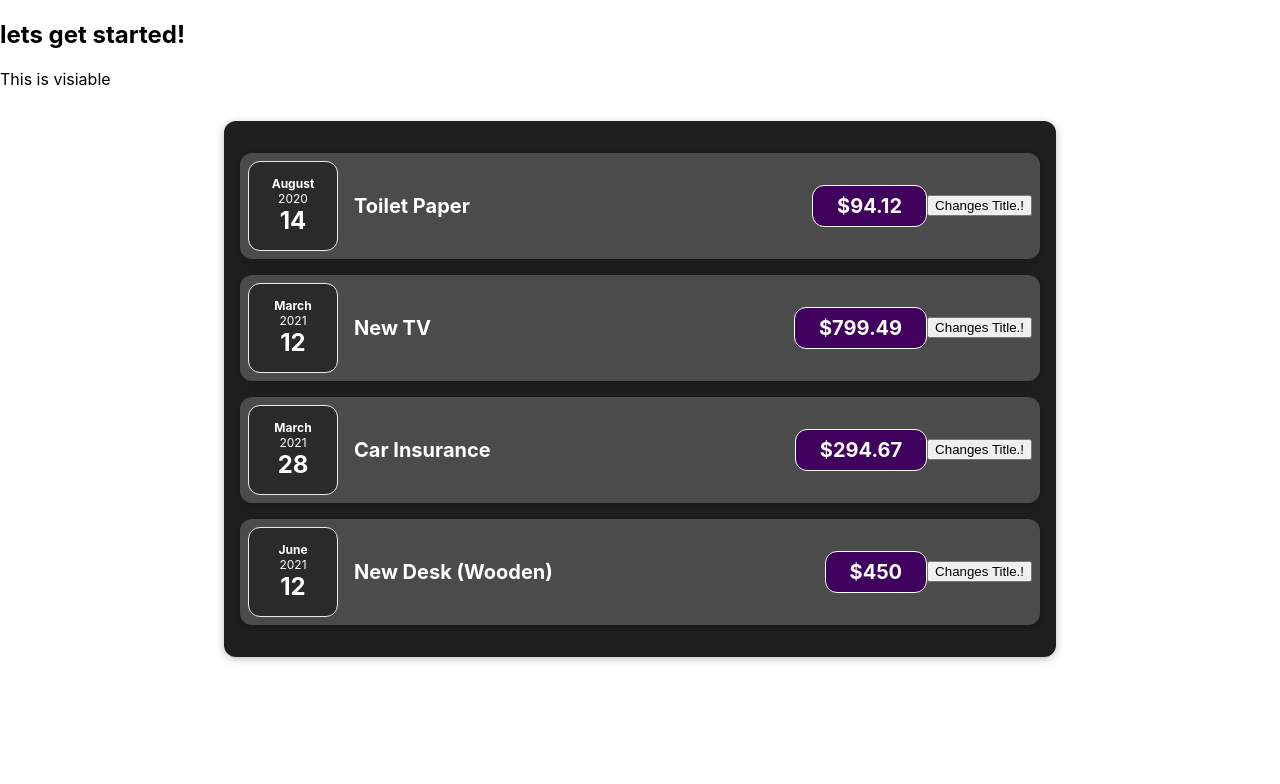
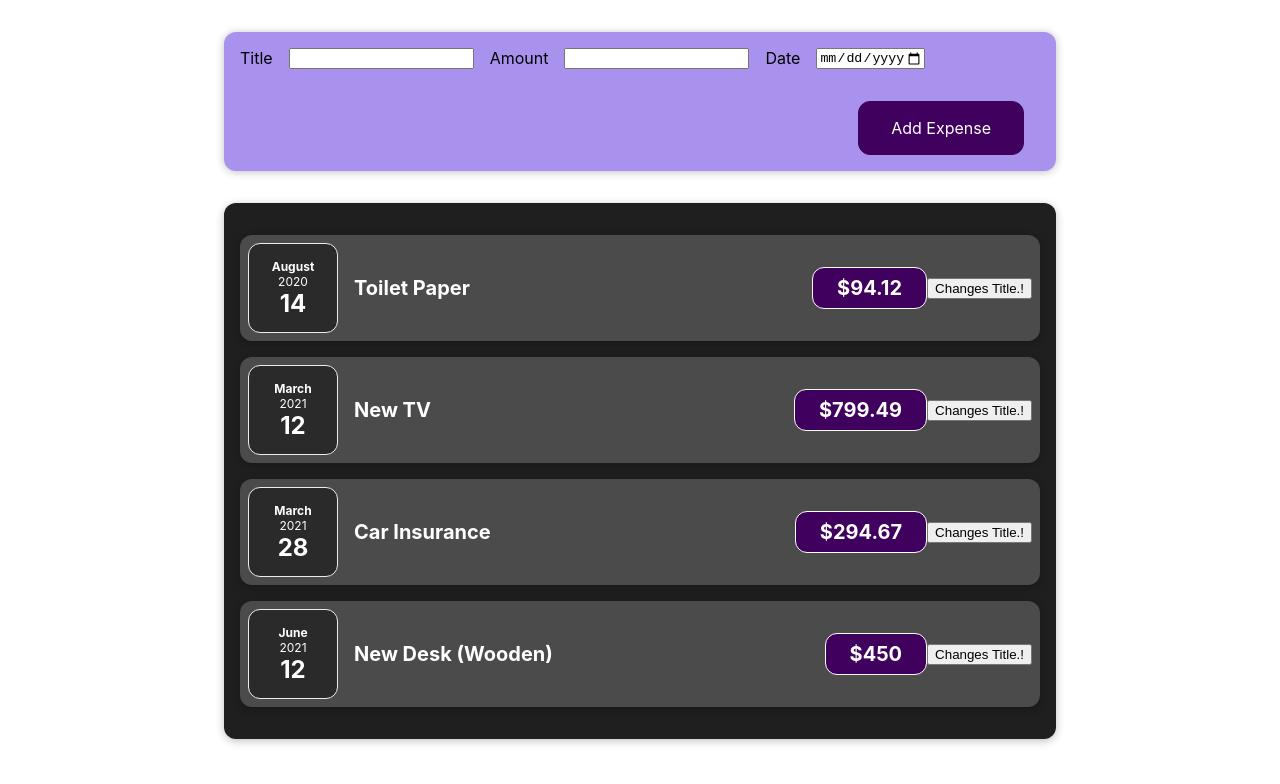
Before and after one commit to Rajasagar/react-basic, a React (Create React App) app: page / in a window 1280 px wide. Shown: the top 784 px of the page. Built offline with nearby package versions, Linux system fonts and the light colour scheme.

Commit message:
Form and listening  to user input and working with multiple states

```diff
--- a/src/App.js
+++ b/src/App.js
@@ -2,6 +2,8 @@
 import Expense from './components/Expenses/Expense';
 import ExpenseItem from "./components/Expenses/ExpenseItem"
 import React from 'react'
+import NewExpense from './components/NewExpense/NewExpense';
+
 function App() {
   const expenses = [
     {
@@ -29,22 +31,24 @@
   //So that's why we have this one wrapper root JSX element below one React.createElement and below to
   //below is <div> 3 attribute h2 , p , expenses </div>
 
-  return React.createElement(
-    "div",
-    {},
-    React.createElement("h2", {}, "lets get started!"),
-    React.createElement("p",{},"This is visiable"),
-    React.createElement(Expense, {items: expenses}) // above code what we create is old way
+  // return React.createElement(
+  //   "div",
+  //   {},
+  //   React.createElement("h2", {}, "lets get started!"),
+  //   React.createElement("p",{},"This is visiable"),
+  //   React.createElement(Expense, {items: expenses}) // above code what we create is old way
     // of creating jsx code or alternative of jsx code what we create below it will work same it is
     // not easy reading or understanding it , we have Import React from 'react' in all .js files to run above code.
 
     // this is jsx code what we write below but in the brower it will go just like HTML.
     // jsx code not be there it will convert but not shown on the brower.
-    // <div>
-    //   <h2>lets get started!</h2>
-    //   <p>This is visiable</p>
-    //   <Expense items={expenses} />
-    // </div>
+    return (
+    <div>
+      {/* <h2>lets get started!</h2> */}
+      <NewExpense />
+      {/* <p>This is visiable</p> */}
+      <Expense items={expenses} />
+    </div>
 
     //  {/* above code is shorter version of expenseitem what we created. below
     //  basically we created new components and store all the details in Expense.js componets and add css to it and bring items attribute with expenses what we define as an array.  */}
--- /dev/null
+++ b/src/components/NewExpense/ExpenseForm.css
@@ -0,0 +1,26 @@
+.new-expense__controls {
+  display: flex;
+  flex-wrap: wrap;
+  gap: 1rem;
+  margin-bottom: 1rem;
+  text-align: left;
+}
+
+.new-expense__control label {
+  font-weight: bold;
+  margin-bottom: 0.5rem;
+  display: block;
+}
+
+.new-expense__control input {
+  font: inherit;
+  padding: 0.5rem;
+  border-radius: 6px;
+  border: 1px solid #ccc;
+  width: 20rem;
+  max-width: 100%;
+}
+
+.new-expense__actions {
+  text-align: right;
+}
--- /dev/null
+++ b/src/components/NewExpense/ExpenseForm.js
@@ -0,0 +1,43 @@
+import React, { useState } from "react";
+import './ExpenseForm.css'
+
+const ExpenseForm =()=>{
+    //document.getElementById('').addEventListener('click', (event) =>{})
+    const [enteredTitle, setEnteredTitle]= useState('')
+    const titlechangeHandler = (event)=>{
+        // console.log(event.target.value);
+        setEnteredTitle(event.target.value)
+    }
+    const [enteredAmount, setEnteredAmount] = useState('')
+    const amountChangeHandler = (event)=>{
+        setEnteredAmount(event.target.value)
+    }
+    const [enteredDate, setEnteredDate] =  useState('')
+    const dateChangeHandler = (event)=>{
+        setEnteredDate(event.target.value)
+
+    }
+    return (
+      <form>
+        <div className="new-expense__controls">
+          <div className="new-expense__controls">
+            <label>Title</label>
+            <input type="text" onChange={titlechangeHandler} />
+          </div>
+          <div className="new-expense__controls">
+            <label>Amount</label>
+            <input type="number" onChange={amountChangeHandler} min="0.01" step="0.01"/>
+          </div>
+          <div className="new-expense__controls">
+            <label>Date</label>
+            <input type="date" onChange={dateChangeHandler} min="2012-01-01" max="2023-12-12" />
+          </div>
+        </div>
+        <div className="new-expense__actions">
+            <button type="submit">Add Expense</button>
+        </div>
+      </form>
+    );
+};
+
+export default ExpenseForm
--- /dev/null
+++ b/src/components/NewExpense/NewExpense.css
@@ -0,0 +1,38 @@
+.new-expense {
+  background-color: #a892ee;
+  padding: 1rem;
+  margin: 2rem auto;
+  width: 50rem;
+  max-width: 95%;
+  border-radius: 12px;
+  text-align: center;
+  box-shadow: 0 1px 8px rgba(0, 0, 0, 0.25);
+}
+
+.new-expense button {
+  font: inherit;
+  cursor: pointer;
+  padding: 1rem 2rem;
+  border: 1px solid #40005d;
+  background-color: #40005d;
+  color: white;
+  border-radius: 12px;
+  margin-right: 1rem;
+}
+
+.new-expense button:hover,
+.new-expense button:active {
+  background-color: #510674;
+  border-color: #510674;
+}
+
+.new-expense button.alternative {
+  color: #220131;
+  border-color: transparent;
+  background-color: transparent;
+}
+
+.new-expense button.alternative:hover,
+.new-expense button.alternative:active {
+  background-color: #ddb3f8;
+}
--- /dev/null
+++ b/src/components/NewExpense/NewExpense.js
@@ -0,0 +1,11 @@
+import React from "react";
+
+import './NewExpense.css'
+
+import ExpenseForm from "./ExpenseForm";
+const NewExpense = ()=>{
+    return <div className="new-expense">
+    <ExpenseForm />
+    </div>
+};
+export default NewExpense;
```
